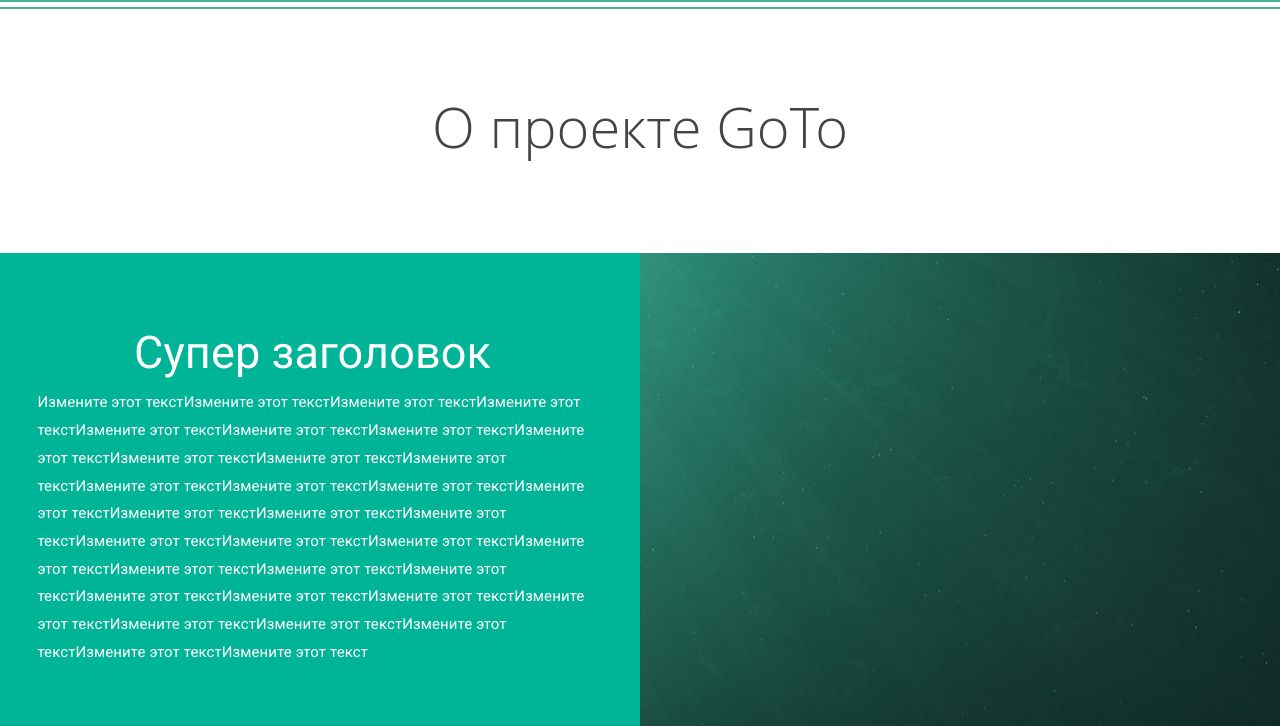
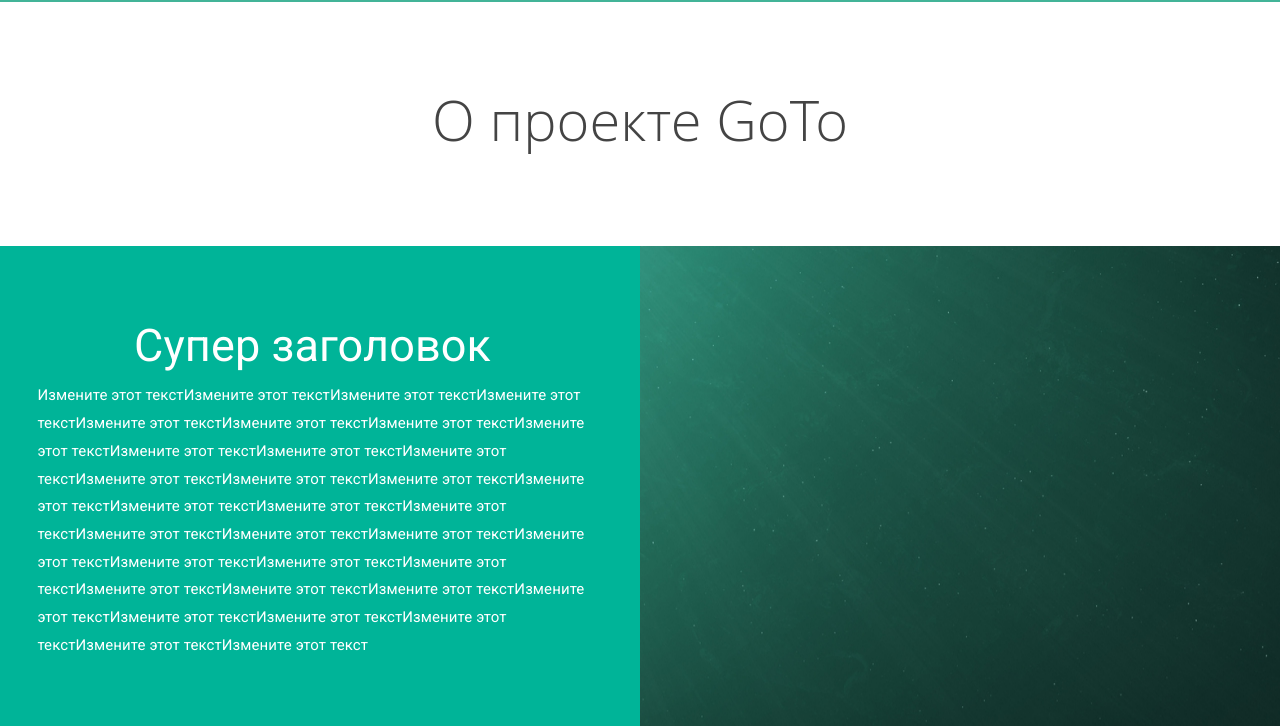
Before and after one commit to goto-ru/gotosite, a Django app: a page that uses templates/about.html in a window 1280 px wide. Shown: the part 94-820 px from the top of the page. Run offline with Django 3.2, Linux system fonts and the light colour scheme; some libraries are stand-ins or nearby versions.

Commit message:
Fix two hr divs

```diff
--- a/templates/about.html
+++ b/templates/about.html
@@ -6,7 +6,6 @@
 {% block container %}
     {% load staticfiles %}
     <link href="{% static 'css/about_us.css' %}" rel="stylesheet">
-    <div class="hr"></div>
 
     <div class="whitespace"></div>
     <div class="container">
```
